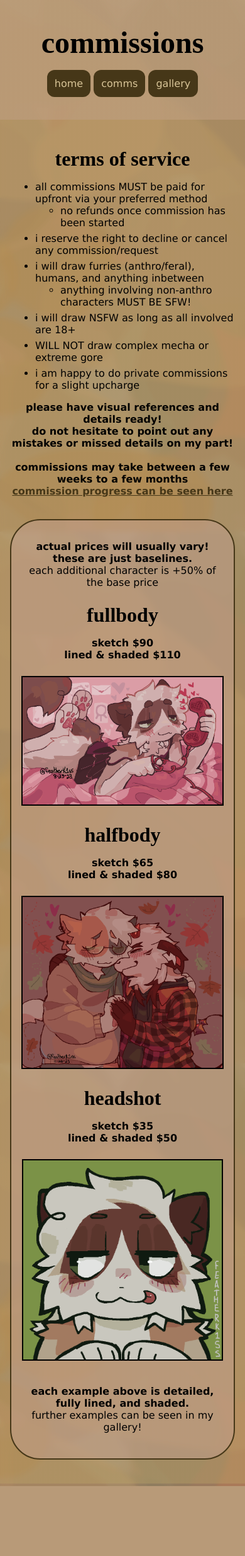
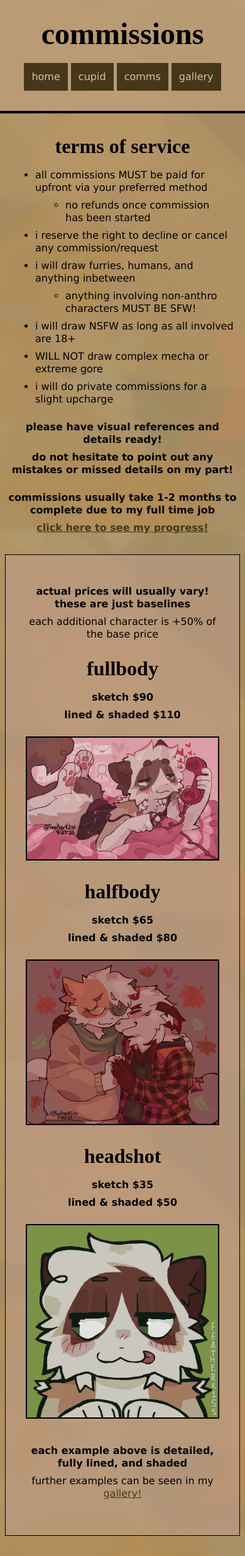
Before and after one commit to elisttm/featherk1ss.art, a Python web app: template templates/commissions.html in a window 390 px wide. Shown: the whole page at 63% size. Before the commit the page ends 2359 px from the top, so only its background shows below. Run offline with Jinja, Linux system fonts and the light colour scheme; the template is opened without the code that fills it, so the values that code supplies are empty.

Commit message:
visual updates + sona page

```diff
--- a/main.py
+++ b/main.py
@@ -11,7 +11,7 @@ class ff:
         return datetime.strftime(datetime.strptime(art["date"], "%y-%m-%d"), "%B %d, %Y")
 
     def get_type(art):
-        return ["", "solo ", "duo ", "trio ", "quartet ", "quintet "][art["subjects"]] + art["type"]
+        return ["", "solo ", "duo ", "trio "][art["subjects"]] + art["type"]
 
 
 @app.route('/')
@@ -27,6 +27,10 @@ async def _gallery():
     with open(path+"art.json") as f:
         art_list = json.load(f)
     return await render_template('gallery.html', ff=ff, art_list=art_list)
+
+@app.route('/cupid')
+async def _cupid():
+	return await render_template('cupid.html')
 
 @app.route('/comms')
 async def redirect_comms():
--- a/static/style.css
+++ b/static/style.css
@@ -2,21 +2,20 @@
 
 ::selection {color: #000; background: #8d9024;}
 
+html, body, .main {min-height: 100vh; margin: 0; padding: 0}
+
 body {
-    margin: 0; padding: 16px 0; font-family: Verdana, sans-serif; text-align: center; color: #000;
     background: #a5835d url("/static/img/bg.png") no-repeat center fixed; background-size: cover; backdrop-filter: blur(4px);
+    font-family: Verdana, sans-serif; text-align: center; color: #000; line-height: 1.25;
 }
+.main {
+    background-color: #C1AB6A55; width: 1000px; margin: 0 auto; overflow: hidden;
+    border-left: 4px solid #000; border-right: 4px solid #000;
+}
+.top {background-color: #bd9e7acc; border-bottom: 4px solid #000; padding: 16px 0 32px; margin-bottom: 32px;}
+nav > a, .button {display: inline-block; background-color: #463718; padding: 12px; color: #D8C497; text-decoration: none; vertical-align: middle;}
 
-nav {margin: 16px 0 80px;}
-nav > a, .button {display: inline-block; background-color: #463718; padding: 12px; border-radius: 12px; color: #D8C497; text-decoration: none; vertical-align: middle;}
-
-main {
-    padding: 32px 32px 48px; display: inline-block; width: 1000px; min-height: 600px; border: 2px solid #000; border-radius: 48px; overflow: hidden;
-    background: linear-gradient(to bottom, #bd9e7acc 0%, #bd9e7acc 190px, #C1AB6A55 190px, #C1AB6A55 100%);
-}
-
-main, .inner {border-radius: 48px;}
-.inner {padding: 32px; background-color: #c2a08e88; border: 2px solid #463718;}
+.inner {background-color: #c2a08e88; padding: 32px; margin: 32px; border: 1px solid #000;}
 .inner p {margin: 16px 0 24px;}
 
 h1, h2, h3 {font-family: 'Times New Roman', serif; margin-top: 24px; margin-bottom: 16px;}
@@ -25,9 +24,10 @@ h2 {font-size: 2em}
 h3 {font-size: 1.5em;}
 
 p, ul {margin: 16px 128px 24px;}
+p br {display: block; margin-top: 8px; content: ""}
 ul {text-align: left;}
 ul ul {margin: 0;}
-li {margin-bottom: 6px; margin-left: 32px;}
+li {margin: 8px 0 8px 32px;}
 
 a {color: #463718; text-decoration: underline;}
 a:hover {filter: brightness(90%);}
@@ -36,9 +36,10 @@ img {max-height: 100%; max-width: 100%; height: auto}
 .column {display: inline-block; vertical-align: top; width: 49%;}
 .row:after {content: ""; display: table; clear: both;}
 
+.socials {margin-bottom: 64px}
 .socials .button {width: 48px; height: 48px;}
 
-.comms img, .gallery img {border: 2px solid #000; background-color: #000;}
+.comms img, .gallery img, .ref img {border: 2px solid #000; background-color: #000;}
 
 .gallery {padding: 32px 16px;}
 .gallery > div {padding: 16px 4px; height: 300px; display: inline-block; overflow: hidden; position: relative;}
@@ -46,10 +47,8 @@ img {max-height: 100%; max-width: 100%; height: auto}
 .gallery span {font-size:0.9em}
 
 @media screen and (max-width: 1000px) {
-    body {margin: 0; padding: 0}
-    main {width: 100vw; height: 100%; min-height: 100vh; margin: 0; padding: 32px 16px; border: 0px; border-radius: 0px;}
-    .inner {padding: 16px;}
-    ul, li, .inner {margin: 0 0 6px 0;}
-    p {margin: 16px 0}
+    .main, .top {width: 100vw}
+    .main {border: 0px;}
+    h1, h2, h3, p, ul, li, .inner {margin-left: 8px; margin-right: 8px;}
     .column {width: 100%;}
 }
--- a/templates/base.html
+++ b/templates/base.html
@@ -3,30 +3,29 @@
 <head>
 	<meta charset="utf-8"/>
 	<meta name="viewport" content="width=device-width, initial-scale=1.0"/>
-	<link rel="stylesheet" href="/static/style.css" type="text/css"/>
+	<link rel="stylesheet" href="/static/style.css?v=3" type="text/css"/>
     <link rel="icon" href="/favicon.ico" type='image/x-icon'/>
-	<title>{% block title %}cupid{% endblock %}</title>
+	<title>{% block title %}featherk1ss.art{% endblock %}</title>
 	<meta name="description" content="{% block desc %}commission info and social links for my artworks :3{% endblock %}"/>
 	<meta property="og:title" content="{{ self.title() }}{% if not self.title() %}cupid{% endif %}"/>
 	<meta property="og:description" content="{{ self.desc() }}"/>
-	<meta property="og:site_name" content="featherk1ss.art"/>
 	<meta property="og:type" content="website"/>
 	<meta name="darkreader-lock">
 	<meta name="theme-color" content="#8d9024"/>
-	<meta name="twitter:site" content="@featherk1ss"/>
-</head>
+{%- block extra %}{% endblock %}</head>
 <body style="background-color:#a5835d;">
 
-<main>
+<div class="main">
+	<div class="top">
 		<h1>{{ self.title() }}</h1>
 		<nav>
 			<a href="/">home</a>
+			<a href="/cupid">cupid</a>
 			<a href="/commissions">comms</a>
 			<a href="/gallery">gallery</a>
 		</nav>
-
-	{%- block content %}{% endblock %}
-</main>
+	</div>
+	{%- block content %}{%- endblock %}</div>
 
 </body>
 </html>
--- a/templates/commissions.html
+++ b/templates/commissions.html
@@ -11,25 +11,24 @@
         <li>all commissions MUST be paid for upfront via your preferred method
             <ul><li>no refunds once commission has been started</li></ul></li>
         <li>i reserve the right to decline or cancel any commission/request</li>
-        <li>i will draw furries (anthro/feral), humans, and anything inbetween
+        <li>i will draw furries, humans, and anything inbetween
             <ul><li>anything involving non-anthro characters MUST BE SFW!</li></ul></li>
         <li>i will draw NSFW as long as all involved are 18+</li>
         <li>WILL NOT draw complex mecha or extreme gore</li>
-        <li>i am happy to do private commissions for a slight upcharge</li>
+        <li>i will do private commissions for a slight upcharge</li>
     </ul>
 
     <p>
         <b>please have visual references and details ready!
         <br>do not hesitate to point out any mistakes or missed details on my part!</b>
-        <br><br><b>commissions may take between a few weeks to a few months
-        <br><a href="https://trello.com/b/VHGlBz7f/commissions">commission progress can be seen here</a>
+    </p><p>
+        <b>commissions usually take 1-2 months to complete due to my full time job
+        <br><a href="https://trello.com/b/VHGlBz7f/commissions">click here to see my progress!</a>
     </b></p>
-
-    <br>
 
     <div class="inner comms" id="prices">
 
-    <p><b>actual prices will usually vary! these are just baselines.</b>
+    <p><b>actual prices will usually vary! these are just baselines</b>
     <br>each additional character is +50% of the base price</p>
 
         <h2>fullbody</h2>
@@ -49,8 +48,8 @@
         </div></div>
     <br>
 
-    <p><b>each example above is detailed, fully lined, and shaded.</b>
-        <br>further examples can be seen in my gallery!</p>
+    <p><b>each example above is detailed, fully lined, and shaded</b>
+    <br>further examples can be seen in my <a href="/gallery">gallery!</a></p>
 
     </div>
 
--- a/templates/gallery.html
+++ b/templates/gallery.html
@@ -5,7 +5,7 @@
 
 {% block content %}
 
-    <p>this is a non-comprehensive gallery of my artwork. most of my art is in ms paint but any exceptions will be cited.</p>
+    <p>this is a non-comprehensive gallery of my artwork<br>most of my art was made in microsoft paint, but any exceptions will be specified!</p>
     <p><b>clickable images will send you to their associated posts!</b></p>
 
     <div class="gallery inner">
```
Also changed, not shown: art.json (+35 -0 lines), templates/cupid.html (added, +22 -0 lines), templates/index.html (+5 -6 lines), static/img/art/2025/comm for dakota.png (added), static/img/art/2025/comm for kevvyy.png (added), static/img/art/2025/comm for star.png (added), static/img/art/2025/elibirthday.jpg (added), static/img/art/2025/eligay.jpg (added). Lines whose indentation alone changed are shown as unchanged.
